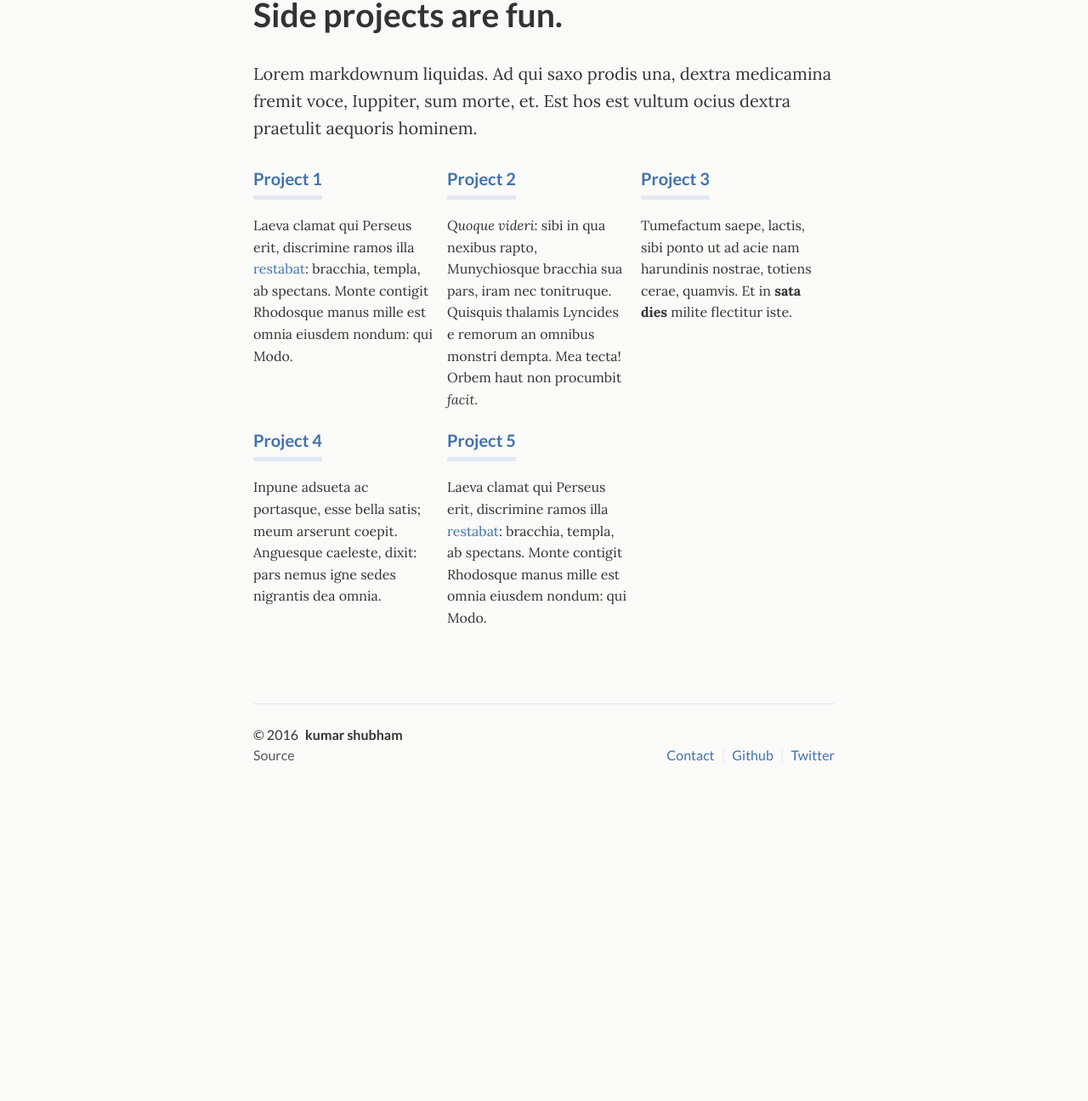
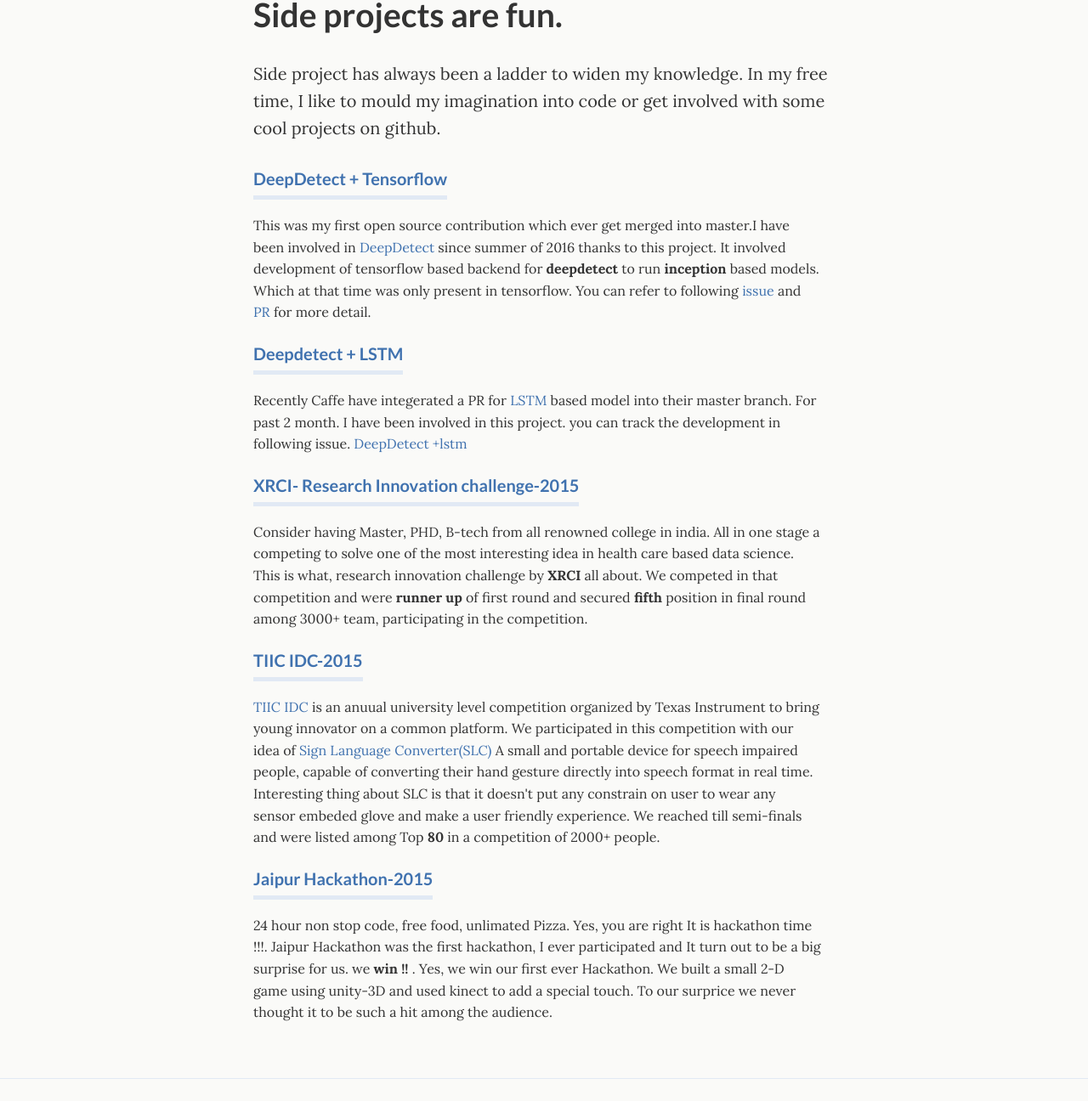
Before and after one commit to kyrs/kumarshubham.com, a Jekyll site: the page built from _pages/projects.html, in a window 1280 px wide and 1400 px high, cut to the strip 104-1400 px from the top of the window. Shown: the whole strip at 85% size. Built offline with Jekyll 4.4.1, drawn with Linux system fonts in a browser that asks for light colours.

Commit message:
pushing files of V3 modification in project page.

```diff
--- a/_pages/projects.html
+++ b/_pages/projects.html
@@ -6,48 +6,45 @@
 permalink: /projects/
 ---
 
-<p>Lorem markdownum liquidas. Ad qui saxo prodis una, dextra medicamina fremit voce, Iuppiter, sum morte, et. Est hos est vultum ocius dextra praetulit aequoris hominem.</p>
+<p>Side project has always been a ladder to widen my knowledge. In my free time, I like to mould my imagination into code or get involved with some cool projects on github. </p>
 
 <div class="projects">
   <div class="grid no-gutters">
 
-    <div class="unit one-third">
+
+          <div class="project">
+        <h4 class="project-title"><a href="https://github.com/kyrs/deepdetect/tree/tensorflow/">DeepDetect + Tensorflow</a></h4>
+        <p>This was my first open source contribution which ever get merged into master.I have been involved in <a href="http://deepdetect.com/">DeepDetect</a> since summer of 2016 thanks to this project. It involved development of tensorflow based backend for <strong>deepdetect</strong> to run <strong>inception</strong> based models. Which at that time was only present in tensorflow. You can refer to following <a href="https://github.com/beniz/deepdetect/issues/30">issue</a> and <a href="https://github.com/beniz/deepdetect/pull/209">PR</a> for more detail. </p>
+      </div>
+
+
+
+
       <div class="project">
-        <h4 class="project-title"><a href="sample-project/">Project 1</a></h4>
-        <p>Laeva clamat qui Perseus erit, discrimine ramos illa <a href="sample-project/">restabat</a>: bracchia, templa, ab spectans. Monte contigit Rhodosque manus mille est omnia eiusdem nondum: qui Modo.</p>
+        <h4 class="project-title"><a href="https://github.com/kyrs/deepdetect/tree/lstm_140">Deepdetect + LSTM</a></h4>
+        <p> Recently Caffe have integerated a PR for <a href="https://github.com/BVLC/caffe/pull/3948">LSTM</a> based model into their master branch. For past 2 month. I have been involved in this project. you can track the development in following issue. <a href="https://github.com/beniz/deepdetect/issues/140">DeepDetect +lstm</a></p>
       </div>
-    </div>
 
-    <div class="unit one-third">
+
+
+
       <div class="project">
-        <h4 class="project-title"><a href="sample-project/">Project 2</a></h4>
-        <p><em>Quoque videri</em>: sibi in qua nexibus rapto, Munychiosque bracchia sua pars, iram nec tonitruque. Quisquis thalamis Lyncides e remorum an omnibus monstri dempta. Mea tecta! Orbem haut non procumbit <em>facit</em>.</p>
-      </div>
-    </div>
-
-    <div class="unit one-third">
-      <div class="project">
-        <h4 class="project-title"><a href="sample-project/">Project 3</a></h4>
-        <p>Tumefactum saepe, lactis, sibi ponto ut ad acie nam harundinis nostrae, totiens cerae, quamvis. Et in <strong>sata dies</strong> milite flectitur iste.</p>
-      </div>
-    </div>
-  </div><!-- grid -->
-
-  <div class="grid no-gutters">
-
-    <div class="unit one-third">
-      <div class="project">
-        <h4 class="project-title"><a href="sample-project/">Project 4</a></h4>
-        <p>Inpune adsueta ac portasque, esse bella satis; meum arserunt coepit. Anguesque caeleste, dixit: pars nemus igne sedes nigrantis dea omnia.</p>
+        <h4 class="project-title"><a href="http://xrci.xerox.com/xerox-research-innovation-challenge">XRCI- Research Innovation challenge-2015</a></h4>
+        <p>  Consider having Master, PHD, B-tech from all renowned college in india. All in one stage a competing to solve one of the most interesting idea in health care based data science. This is what, research innovation challenge by <strong>XRCI</strong> all about. We competed in that competition and were <strong>runner up</strong> of first round and secured <strong> fifth </strong> position in final round among 3000+ team, participating in the competition. </p>
       </div>
     </div>
 
 
-    <div class="unit one-third">
       <div class="project">
-        <h4 class="project-title"><a href="sample-project/">Project 5</a></h4>
-        <p>Laeva clamat qui Perseus erit, discrimine ramos illa <a href="sample-project/">restabat</a>: bracchia, templa, ab spectans. Monte contigit Rhodosque manus mille est omnia eiusdem nondum: qui Modo.</p>
+        <h4 class="project-title"><a href="https://github.com/kyrs/SignLanguageConverter">TIIC IDC-2015</a></h4>
+        <p> <a href="https://e2e.ti.com/group/universityprogram/w/contests/2411.innovation-challenge-india">TIIC IDC</a> is an anuual university level competition organized by Texas Instrument to bring young innovator on a common platform. We participated in this competition with our idea of <a href="https://www.youtube.com/watch?v=wbyoTp0O2eM">Sign Language Converter(SLC)</a> A small and portable device for speech impaired people, capable of converting their hand gesture directly into speech format in real time. Interesting thing about SLC is that it doesn't put any constrain on user to wear any sensor embeded glove and make a user friendly experience. We reached till semi-finals and were listed among Top <strong>80</strong> in a competition of 2000+ people.</p>
       </div>
     </div>
-  </div><!-- grid -->
-</div>
+
+
+      <div class="project">
+        <h4 class="project-title"><a href="https://www.youtube.com/watch?v=UVAbqjEhVgA">Jaipur Hackathon-2015</a></h4>
+        <p>24 hour non stop code, free food, unlimated Pizza. Yes, you are right It is hackathon time !!!. Jaipur Hackathon was the first hackathon, I ever participated and It turn out to be a big surprise for us. we <strong> win !! </strong>. Yes, we win our first ever Hackathon. We built a small 2-D game using unity-3D and used kinect to add a special touch. To our surprice we never thought it to be such a hit among the audience.</p>
+      </div>
+    </div>
+  </div>
```
Also changed, not shown: 1 other file.
